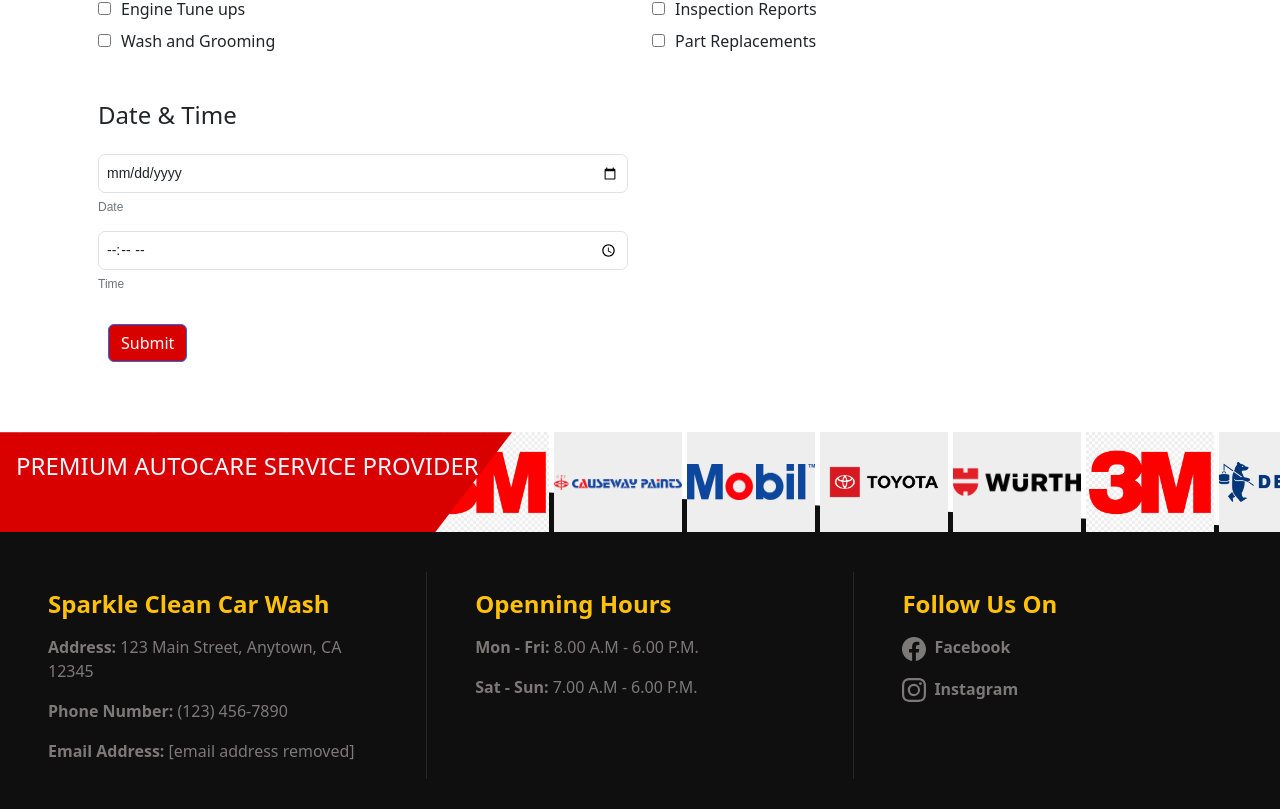
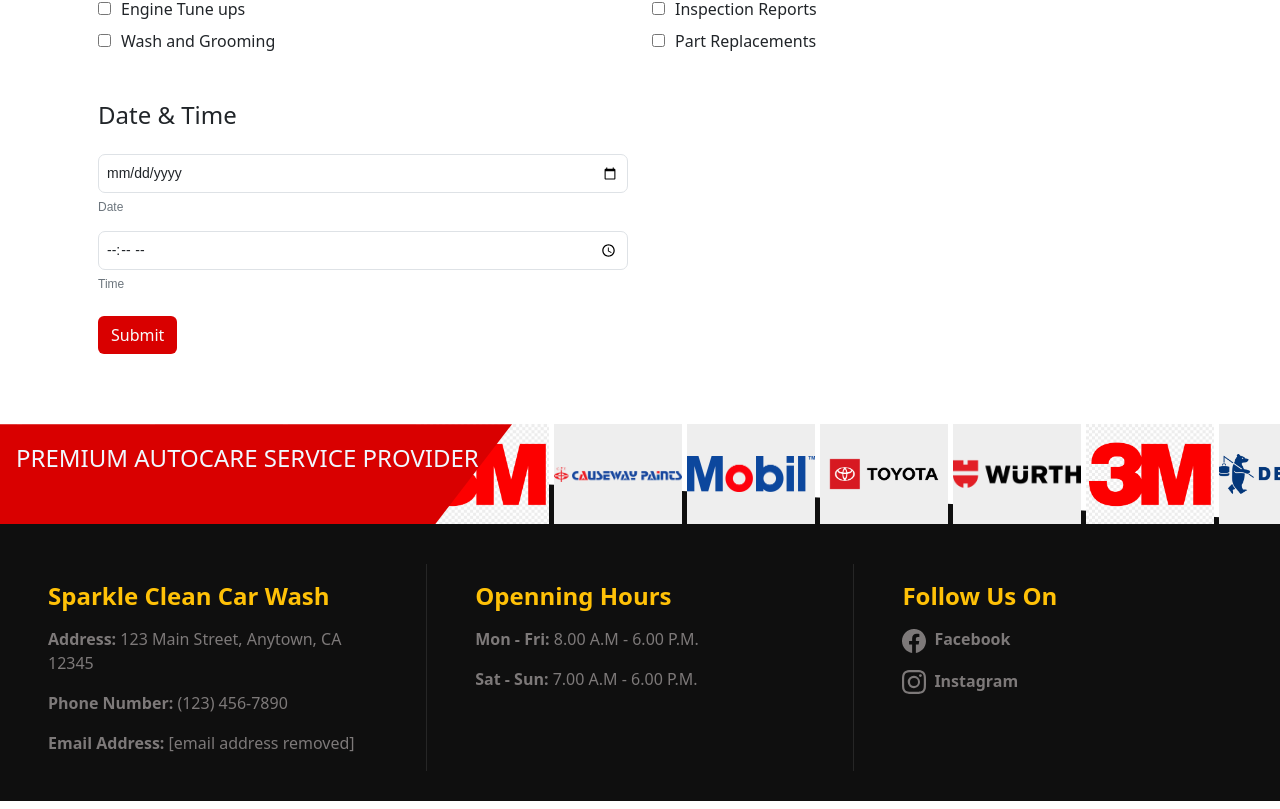
Before and after one commit to Chamodakavi/19.car-wash-bootstrap, a React (Create React App) app: page /booknow in a window 1280 px wide. Shown: the part 803-1612 px from the top of the page. Built offline with nearby package versions, Linux system fonts and the light colour scheme.

Commit message:
all user side done

```diff
--- a/src/Components/Navbar.jsx
+++ b/src/Components/Navbar.jsx
@@ -52,10 +52,13 @@ const NavBar = () => {
               Contact Us
             </Link>
             <Link
-              to="/booknow"
+            smooth
+              to="/booknow/#booking"
               className="btn mt-2 text-light"
               onClick={() => setExpanded(false)}
+              style={{backgroundColor:'#D90000'}}
             >
+
               Book Now
             </Link>
           </Nav>
--- a/src/Components/Reservations.jsx
+++ b/src/Components/Reservations.jsx
@@ -231,10 +231,7 @@ const Reservations = () => {
                 </Col>
               </Row>
 
-              <Button variant="primary" type="submit" name="submit"
-              id="submit" className="mt-3"  >
-                Submit
-              </Button>
+              <button className='btn mt-2 text-light' style={{backgroundColor:'#D90000'}}>Submit</button>
             </Form>
           </div>
         </div>
--- a/src/index.css
+++ b/src/index.css
@@ -19,7 +19,8 @@
     margin-right: 5px;
     margin-left: 5px;
 }
-.btn{
+.btnb{
+  text-decoration: none;
     margin-left: 10px;
     background-color: #D90000;
 }
```
